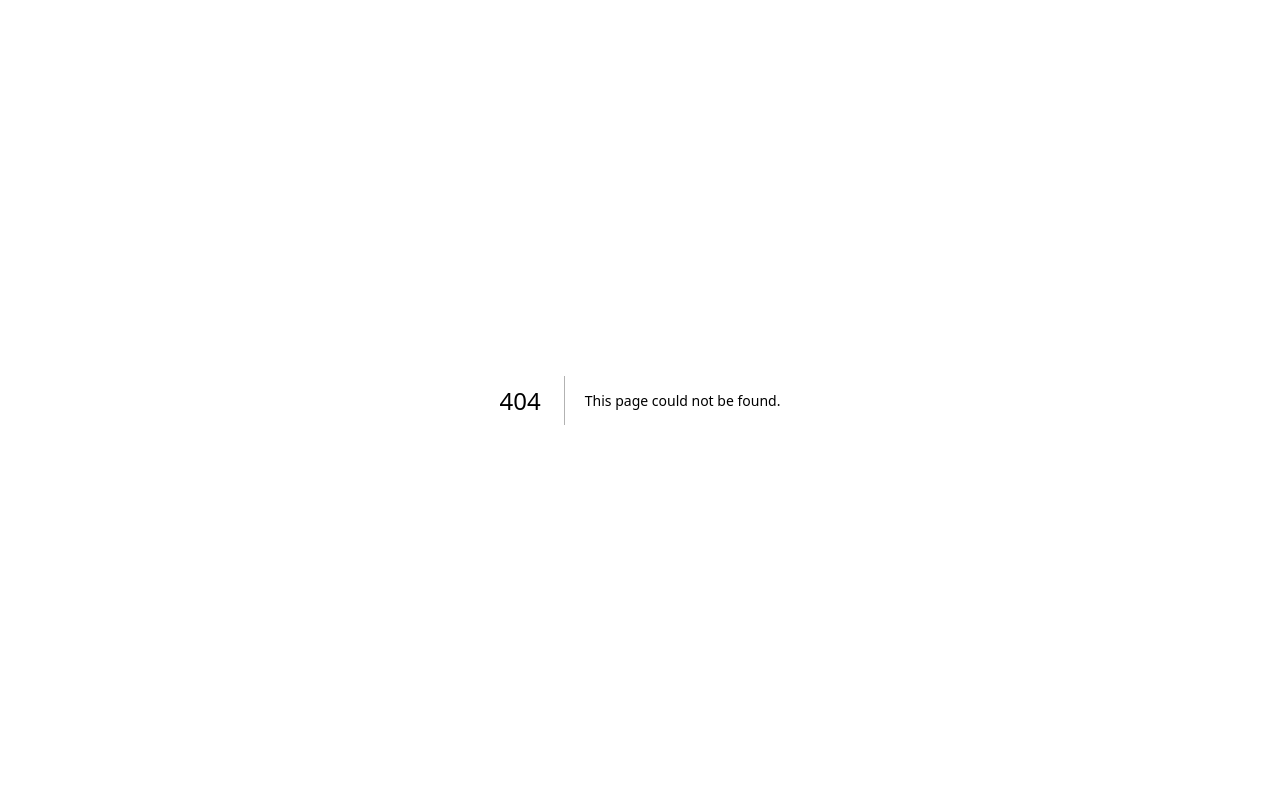
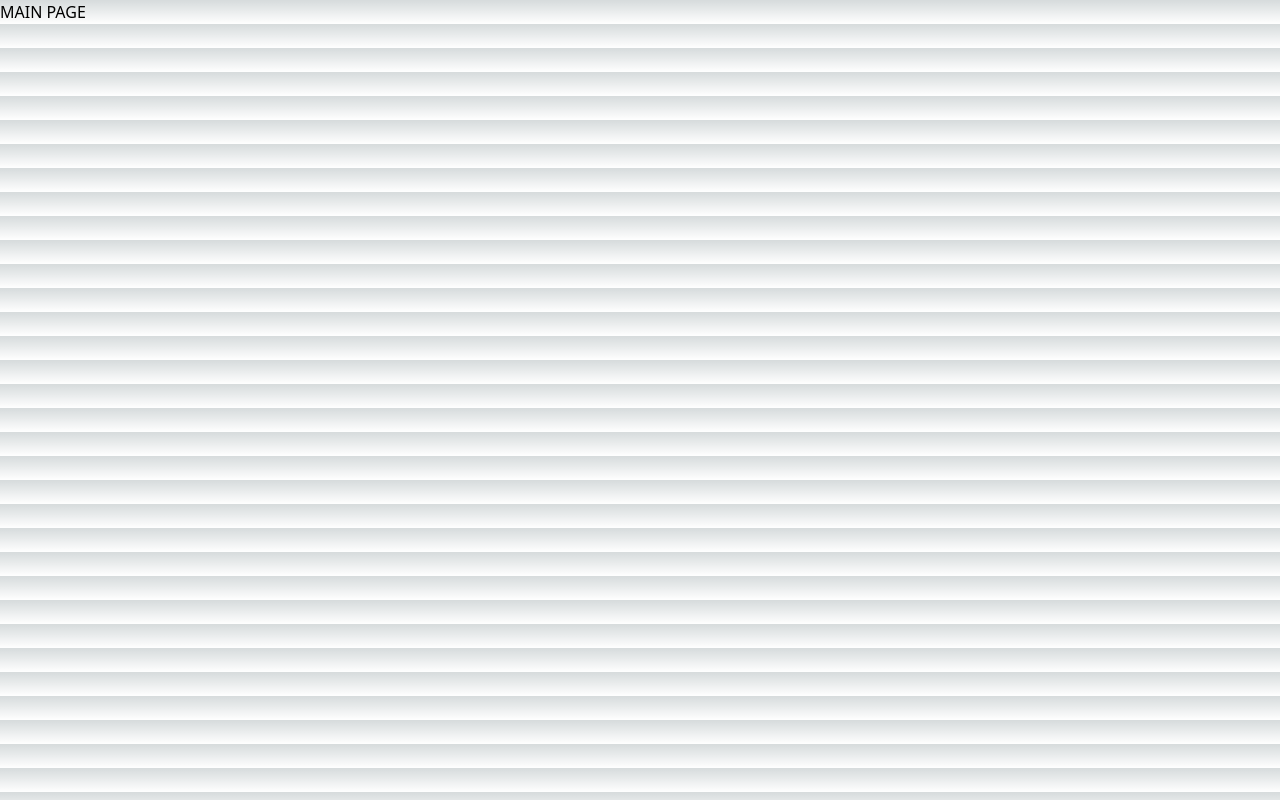
Before and after one commit to rdg1029/Military_License, a Next.js app: page /main/Main in a window 1280 px wide. Before the commit this address had no page. Built offline with nearby package versions, Linux system fonts and the light colour scheme.

Commit message:
Add Main.tsx

```diff
--- /dev/null
+++ b/src/pages/main/Main.tsx
@@ -0,0 +1,9 @@
+import MainHeader from "./MainHeader";
+
+const Main = () => {
+  return (
+    <h1>MAIN PAGE</h1>
+  );
+}
+
+export default Main;
```
